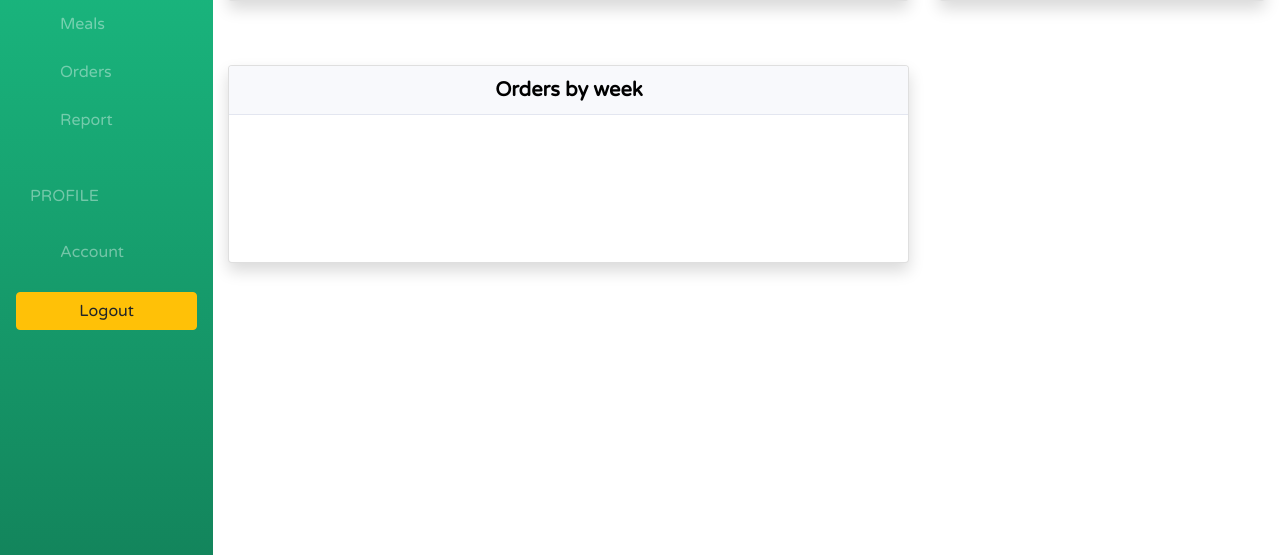
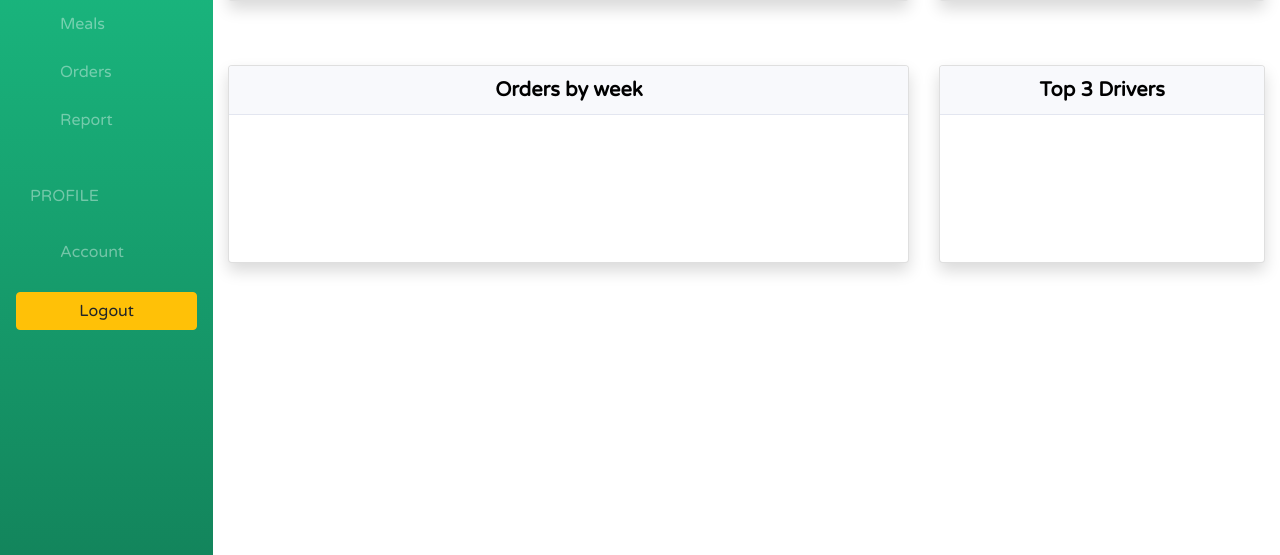
Before and after one commit to martin-creator/foodtask, a Django app: template coreapp/templates/restaurant/report.html in a window 1280 px wide. Shown: the part 245-800 px from the top of the page. Run offline with Django 3.2, Linux system fonts and the light colour scheme; the template is opened without the code that fills it, so the values that code supplies are empty; some libraries are stand-ins or nearby versions.

Commit message:
Added chart for top 3 drivers

```diff
--- a/coreapp/templates/restaurant/report.html
+++ b/coreapp/templates/restaurant/report.html
@@ -102,7 +102,7 @@
     </div>
   </div>
 
-  {% comment %} <div class="col-md-4">
+  <div class="col-md-4">
     <div class="card shadow text-white mb-3 mt-5">
       <div class="card-header text-center">
         <h5 class="m-0 font-weight-bold text-black">Top 3 Drivers</h5>
@@ -129,7 +129,7 @@
         </script>
       </div>
     </div>
-  </div> {% endcomment %}
+  </div>
 </div>
 
 {% endblock %}
```
